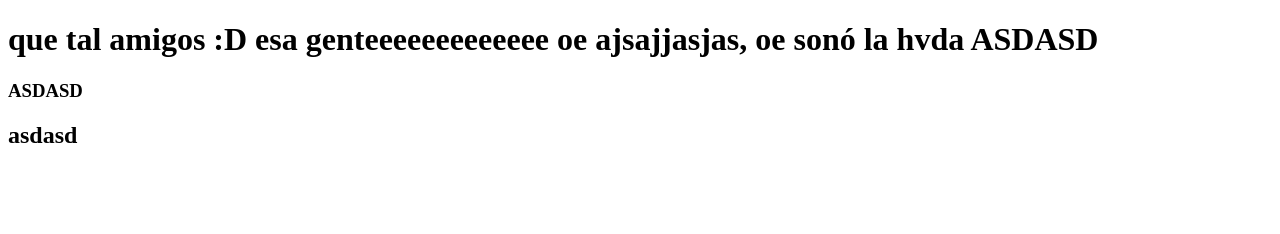
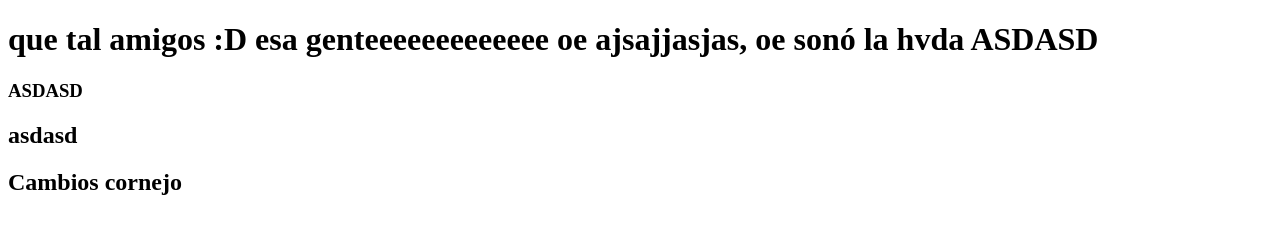
Before and after one commit to Deividmartin12/proyecto, a plain HTML site: page index.html in a window 1280 px wide. Drawn offline with Linux system fonts and the light colour scheme.

Commit message:
Cambio cornejo

```diff
--- a/index.html
+++ b/index.html
@@ -28,6 +28,7 @@
             asdasd
         </h2>
     </h2>
+    <h2>Cambios cornejo</h2>
 </body>
 
 </html>
```
